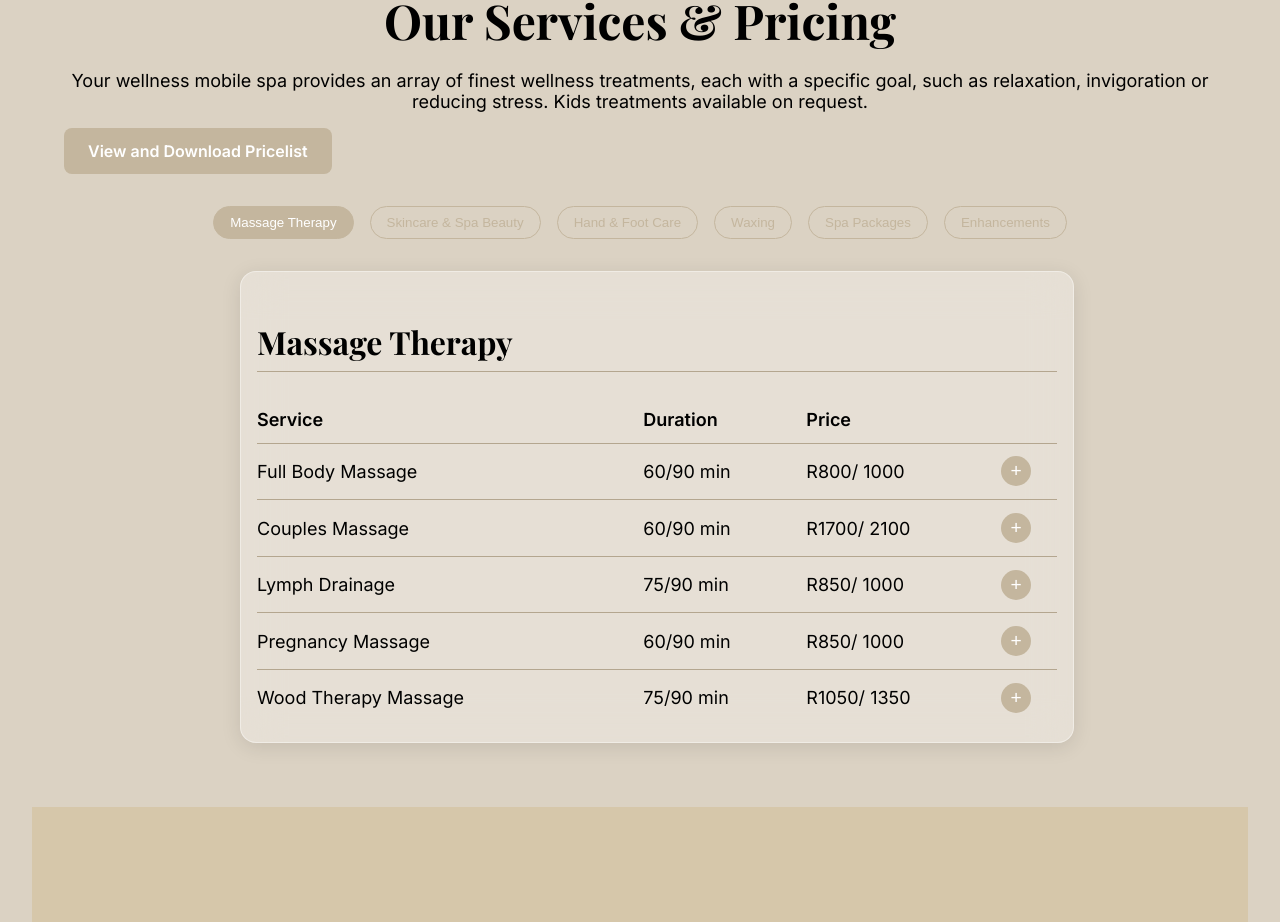
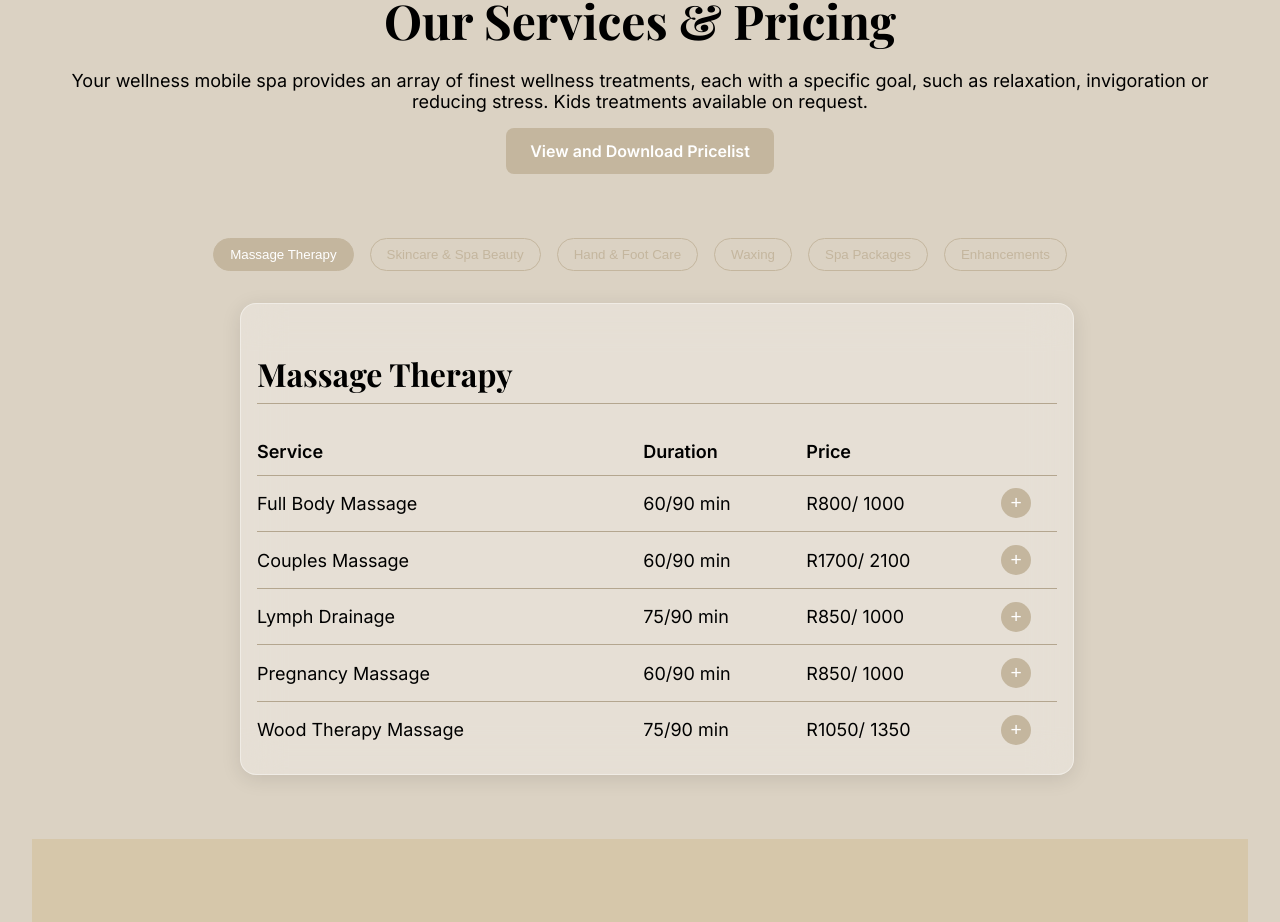
Before and after one commit to NgomsoGaya/mobilespa, a React (Vite) app: page / in a window 1280 px wide. Shown: the part 2473-3395 px from the top of the page. Built offline with nearby package versions, Linux system fonts and the light colour scheme.

Commit message:
fix: Center "View and Download Pricelist" button
- Wrapped the "View and Download Pricelist" button in a dedicated container (`pricelist-button-container`).
- Applied `text-align: center;` to the container's CSS to ensure proper centering.

```diff
--- a/src/sections/PriceListSection.css
+++ b/src/sections/PriceListSection.css
@@ -159,3 +159,8 @@
     font-size: var(--body-size-mobile);
   }
 }
+
+.pricelist-button-container {
+  text-align: center; /* Center the button */
+  margin-bottom: 2rem; /* Add some space below the button */
+}
--- a/src/sections/PriceListSection.jsx
+++ b/src/sections/PriceListSection.jsx
@@ -91,7 +91,9 @@ const PriceListSection = ({ onAddService }) => {
         <p className="section-subtitle">
           Your wellness mobile spa provides an array of finest wellness treatments, each with a specific goal, such as relaxation, invigoration or reducing stress. Kids treatments available on request.
         </p>
-        <a href="/YourWellnessMobileSpa-Brochure&PriceList.pdf" className="button" download>View and Download Pricelist</a>
+        <div className="pricelist-button-container">
+          <a href="/YourWellnessMobileSpa-Brochure&PriceList.pdf" className="button" download>View and Download Pricelist</a>
+        </div>
         <div className="mini-nav">
           {services.map((category, index) => (
             <button
```
